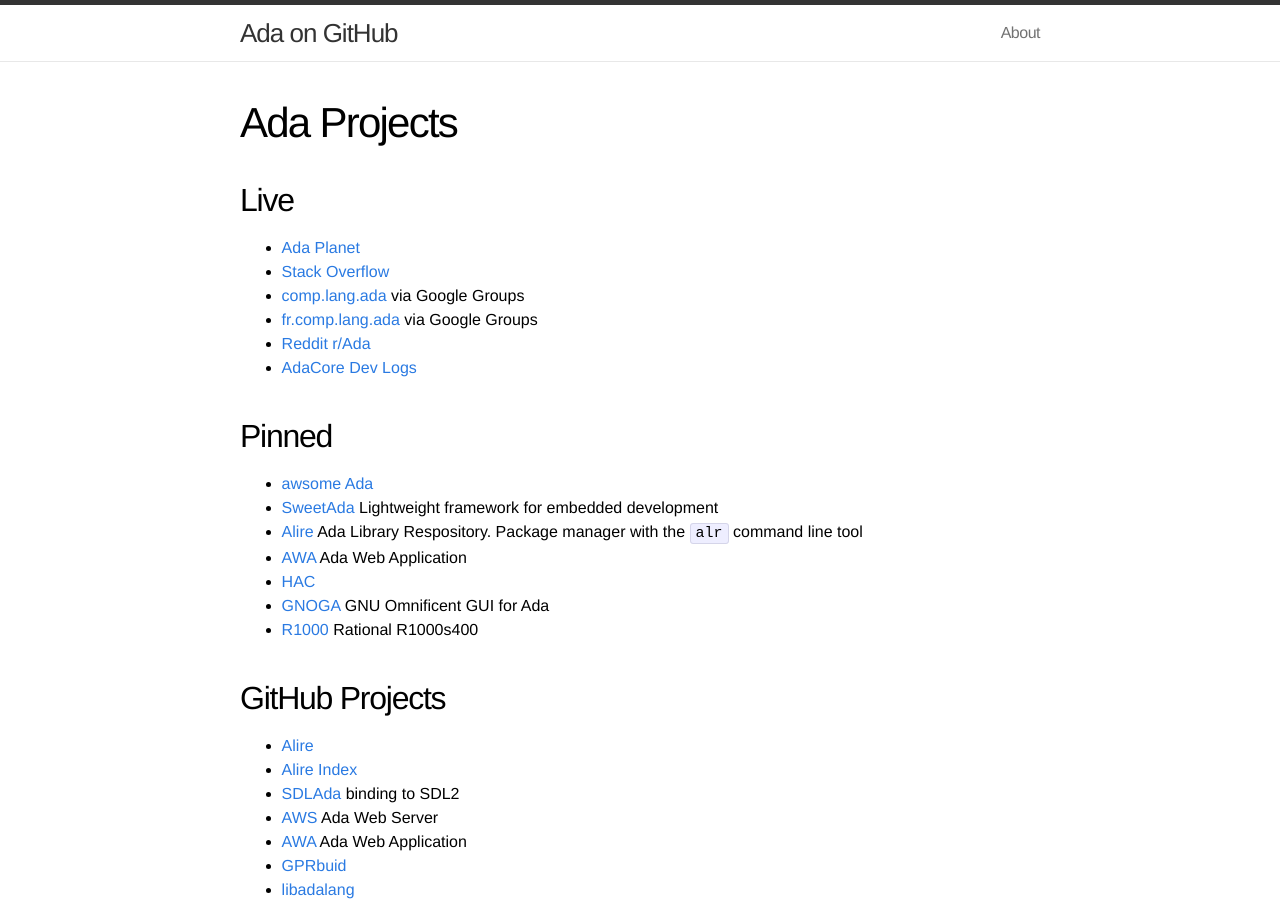
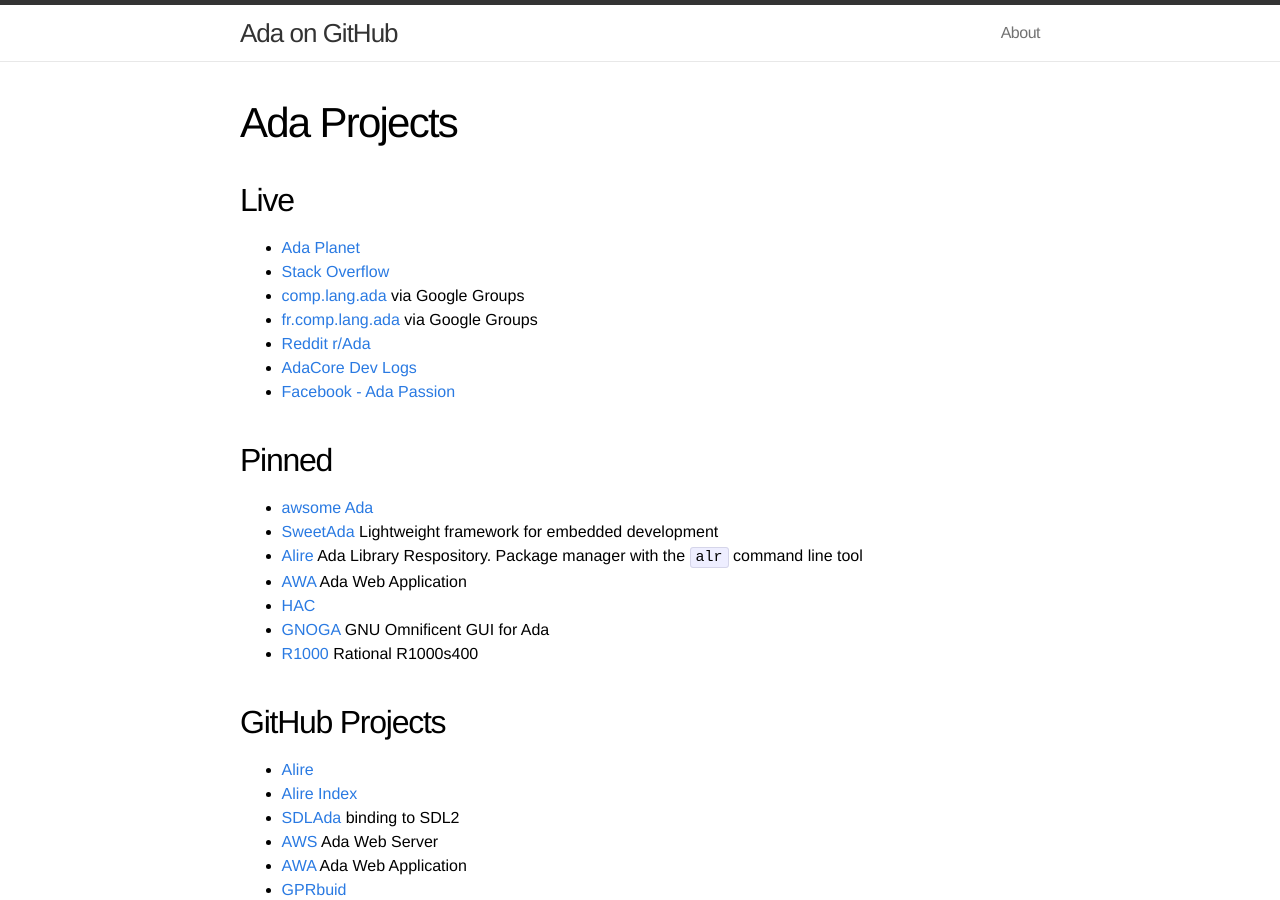
Before and after one commit to quornings/quornings.github.io, a Jekyll site: the page built from ada.md, in a window 1280 px wide and 900 px high. Built offline with Jekyll 4.4.1, drawn with Linux system fonts in a browser that asks for light colours.

Commit message:
Add Ada Passion.

```diff
--- a/ada.md
+++ b/ada.md
@@ -11,6 +11,7 @@ title: Ada Projects
 - [fr.comp.lang.ada](https://groups.google.com/forum/#!forum/fr.comp.lang.ada) via Google Groups
 - [Reddit r/Ada](https://www.reddit.com/r/ada/)
 - [AdaCore Dev Logs](https://www.adacore.com/devlog)
+- [Facebook - Ada Passion](https://www.facebook.com/adapassion/)
 
 ## Pinned
 
```
